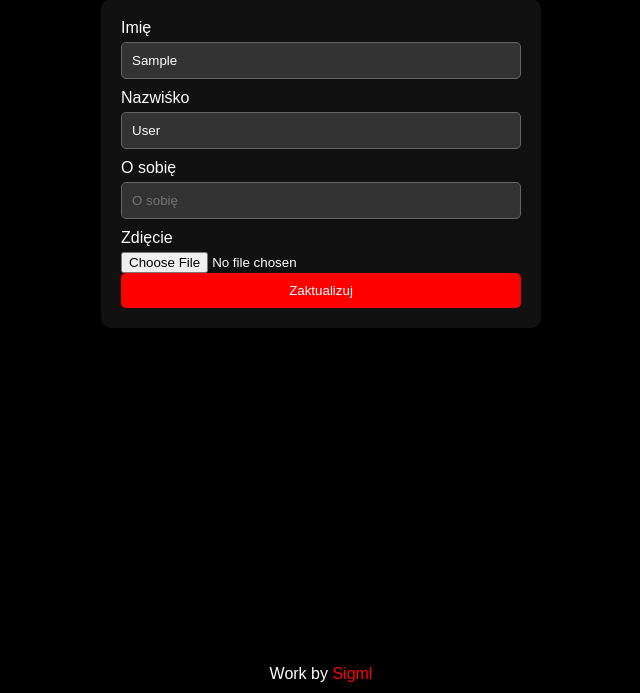
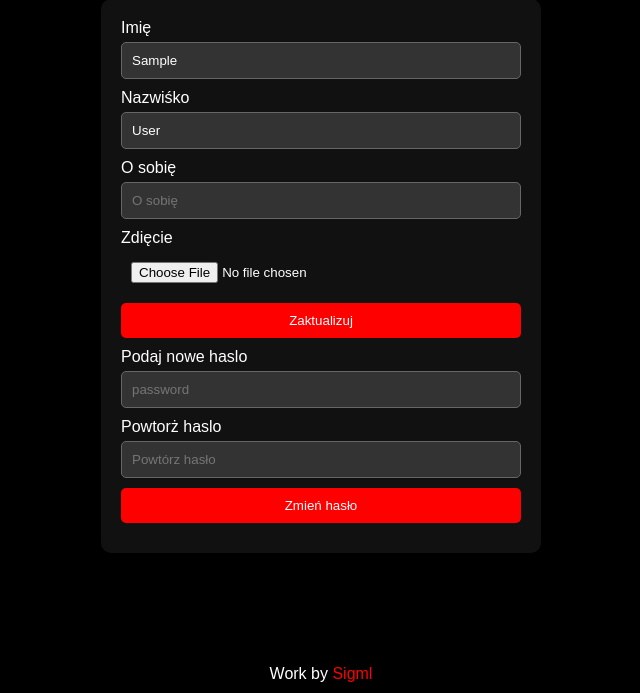
Before and after one commit to Sigml/Kindom, a Django app: page /user/user_update/ in a window 1280 px wide. Shown: the part 107-800 px from the top of the page, without its empty margins (319-959 px from the left). Run offline with Django 5.2, Linux system fonts and the light colour scheme; the visitor is signed in with stand-in values (Sample User, id 1).

Commit message:
update UserUpdateView

```diff
--- a/main/settings.py
+++ b/main/settings.py
@@ -134,10 +134,10 @@ STATIC_URL = '/static/'
 MEDIA_URL = '/media/'
 
 STATICFILES_DIRS = [
-    BASE_DIR / "static",
+    BASE_DIR / 'static',
 ]
 
-MEDIA_ROOT = BASE_DIR / "media"
+MEDIA_ROOT = BASE_DIR / 'media'
 
 # Default primary key field type
 # https://docs.djangoproject.com/en/5.0/ref/settings/#default-auto-field
--- a/main/urls.py
+++ b/main/urls.py
@@ -19,6 +19,8 @@ from django.urls import path, include
 from admin_panel import urls as admin_panel_urls
 from user import urls as user_urls
 from admin_panel.views import main
+from django.conf import settings
+from django.conf.urls.static import static
 # from user.views import EmailVerifyView
 # from django.views.generic import TemplateView
 
@@ -29,3 +31,7 @@ urlpatterns = [
     path('user/', include(user_urls)),
 
 ]
+
+if settings.DEBUG:
+    urlpatterns += static(settings.STATIC_URL, document_root=settings.STATIC_ROOT)
+    urlpatterns += static(settings.MEDIA_URL, document_root=settings.MEDIA_ROOT)
--- a/static/css/style.css
+++ b/static/css/style.css
@@ -145,7 +145,10 @@ a:hover {
 }
 
 .update_user_form input[type="text"],
-.update_user_form textarea {
+.update_user_form input[type="password"],
+.update_user_form textarea,
+.update_user_form input[type="file"],
+.update_user_form input[type="submit"] {
     padding: 10px;
     margin-bottom: 10px;
     border: 1px solid #666;
@@ -154,12 +157,15 @@ a:hover {
     color: #fff;
 }
 
+.update_user_form input[type="file"] {
+    border: none;
+    background-color: transparent;
+    color: inherit;
+}
+
 .update_user_form input[type="submit"] {
-    padding: 10px;
     border: none;
-    border-radius: 5px;
     background-color: #ff0000;
-    color: #fff;
     cursor: pointer;
 }
 
@@ -168,7 +174,8 @@ a:hover {
 }
 
 .update_user_form input[type="text"]:focus,
-.update_user_form textarea:focus {
+.update_user_form textarea:focus,
+.update_user_form input[type="file"]:focus {
     outline: none;
     border-color: #ff0000;
 }
--- a/user/forms.py
+++ b/user/forms.py
@@ -97,9 +97,14 @@ class ResetPasswordForm(forms.Form):
 
 
 class UserInfoUpdateForm(forms.ModelForm):
+    password_confirmation = forms.CharField(widget=forms.PasswordInput(attrs={
+        'class':'form-control',
+        'placeholder':'Powtórz hasło'
+    }))
+
     class Meta:
         model = CustomUser
-        fields = ['first_name', 'last_name', 'profile_picture', 'description']
+        fields = ['first_name', 'last_name', 'profile_picture', 'description', 'password', 'password_confirmation',]
         widgets = {
             'first_name': forms.TextInput(attrs={
                 'class':'form-control',
@@ -111,10 +116,14 @@ class UserInfoUpdateForm(forms.ModelForm):
             }),
             'profile_picture': forms.ClearableFileInput(attrs={
                 'class':'form-control',
-                'plceholder': 'Zdięcie'
+                'placeholder': 'Zdięcie'
             }),
             'description':forms.TextInput(attrs={
                 'class': 'form-control',
                 'placeholder': 'O sobię'
-            })
+            }),
+            'password': forms.PasswordInput(attrs={
+                'class':'form-control',
+                'placeholder':'password'
+            }),
         }
--- a/user/templates/update_user_info.html
+++ b/user/templates/update_user_info.html
@@ -1,7 +1,7 @@
 {% extends 'base.html' %}
 {% block content %}
 <div class='update_user_form'>
-    <form method="post">
+    <form method="post" enctype="multipart/form-data">
         {% csrf_token %}
         <label>Imię</label>
         {{ form.first_name }}
@@ -12,6 +12,12 @@
         <label>Zdięcie</label>
         {{ form.profile_picture }}
         <input type="submit" value="Zaktualizuj">
+        <label>Podaj nowe haslo</label>
+        {{ form.password }}
+        <label>Powtorż haslo</label>
+        {{ form.password_confirmation }}
+        <input type="submit" value="Zmień hasło">
+
     </form>
 </div>
 
--- a/user/views.py
+++ b/user/views.py
@@ -247,4 +247,13 @@ class UserUpdateInfoView(UpdateView):
         profile_picture = self.request.FILES.get('profile_picture')
         if profile_picture:
             form.instance.profile_picture = profile_picture
-        return super().form_valid(form)
+        if form.is_valid():
+            cleaned_data = form.cleaned_data
+            user = form.instance
+            if 'password' in cleaned_data:
+                user.set_password(cleaned_data['password'])
+                user.save()
+                login(self.request, user)
+            return super().form_valid(form)
+        else:
+            return self.form_invalid(form)
```
Also changed, not shown: media/user_profiles/1/Aparaty_fotograficzne.jpeg (added).
